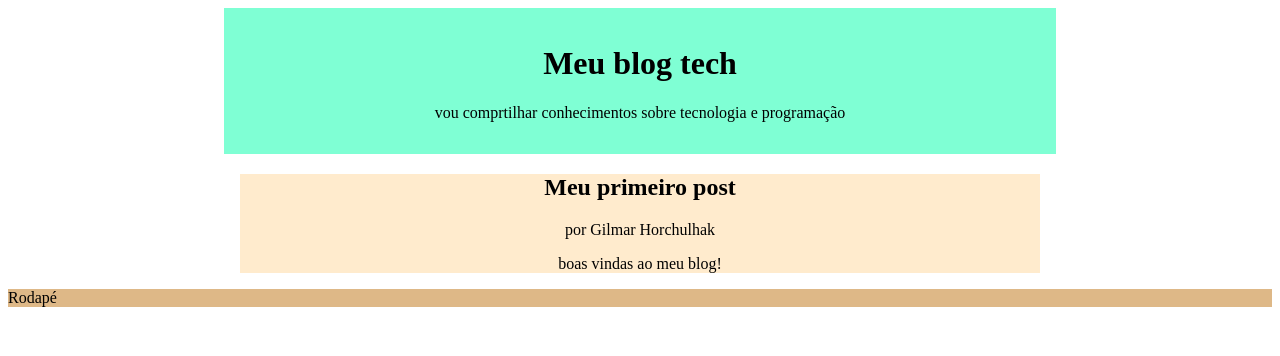
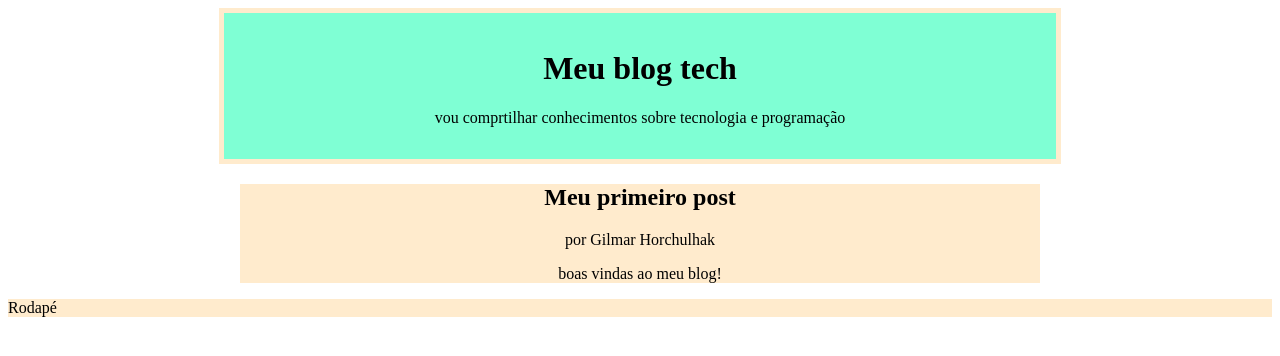
Before and after one commit to pablosilvasantos03-rgb/21-A-2026, a plain HTML site: page index.html in a window 1280 px wide. Drawn offline with Linux system fonts and the light colour scheme.

Commit message:
03.70.62

```diff
--- a/style.css
+++ b/style.css
@@ -5,6 +5,7 @@ header{
     max-width: 800px;
     margin: 0 auto ;
     padding: 16px;
+    border: 5px solid blanchedalmond;
 }
 main{
     background-color: blanchedalmond;
@@ -15,6 +16,6 @@ main{
 }
 
 footer{
-    background-color: burlywood;
+    background-color: blanchedalmond;
     color: black;
 }
```
